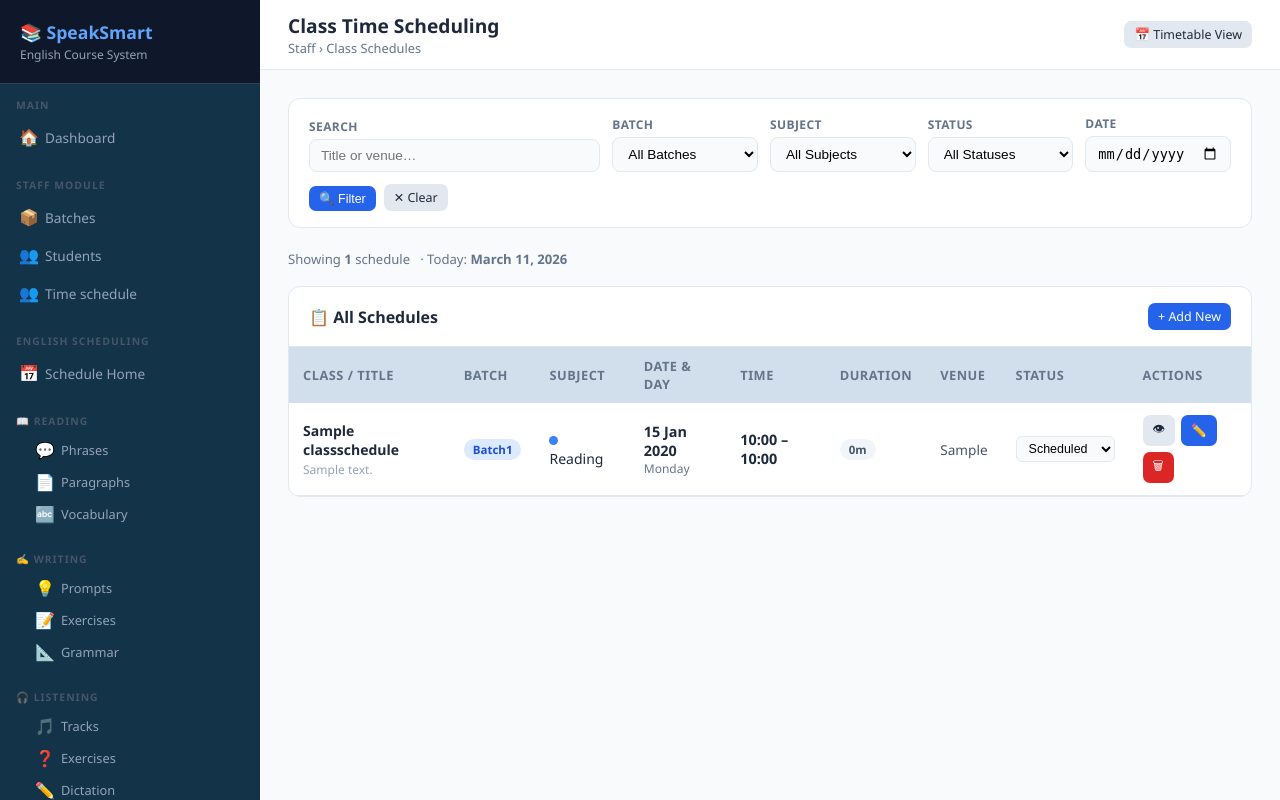
After one commit to DevikaKumar7/SpeakSmart-system, a Django app: page /staff/schedules/ in a window 1280 px wide. The commit adds this page. Run offline with Django 4.2, Linux system fonts and the light colour scheme; a user stored in the database is signed in; data comes from the database, SQL or seed files in the repository; both versions use the stored data as it was after the commit; tables that the repository leaves empty hold one stand-in row (values such as "Sample post").

Commit message:
time scheduling

```diff
--- a/staff/templates/staff/login.html
+++ b/staff/templates/staff/login.html
@@ -49,8 +49,6 @@ body{font-family:'Segoe UI',sans-serif;background:linear-gradient(135deg,#1e293b
     <div class="links" style="margin-top:14px">
         {% if role == 'Staff' %}
             <a href="{% url 'staff:register' %}">Register as Staff</a>
-            <span style="margin:0 8px">•</span>
-            <a href="{% url 'staff:student_login' %}">Student Login</a>
         {% else %}
             <a href="{% url 'staff:login' %}">← Staff Login</a>
         {% endif %}
--- /dev/null
+++ b/staff/templates/staff/schedule_list.html
@@ -0,0 +1,186 @@
+{% extends "base.html" %}
+{% block title %}Class Schedules{% endblock %}
+{% block page_title %}Class Time Scheduling{% endblock %}
+{% block breadcrumb %}Staff › Class Schedules{% endblock %}
+
+{% block topbar_actions %}
+<a href="{% url 'staff:schedule_list' %}" class="btn btn-secondary btn-sm">📅 Timetable View</a>
+
+{% endblock %}
+
+{% block content %}
+<style>
+  .filter-bar {
+    background:#fff; border:1px solid #e2e8f0; border-radius:12px;
+    padding:16px 20px; margin-bottom:22px;
+    display:flex; gap:12px; flex-wrap:wrap; align-items:flex-end;
+  }
+  .filter-bar .fg { display:flex; flex-direction:column; gap:4px; flex:1; min-width:140px; }
+  .filter-bar label { font-size:.75rem; font-weight:700; color:#64748b; text-transform:uppercase; letter-spacing:.4px; }
+  .filter-bar select,
+  .filter-bar input  { padding:8px 11px; border:1.5px solid #e2e8f0; border-radius:8px;
+                        font-size:.85rem; outline:none; background:#f8fafc; }
+  .filter-bar select:focus,
+  .filter-bar input:focus  { border-color:#2563eb; background:#fff; }
+
+  /* Status colour chips */
+  .chip-scheduled  { background:#dbeafe; color:#1d4ed8; }
+  .chip-ongoing    { background:#d1fae5; color:#065f46; }
+  .chip-completed  { background:#f1f5f9; color:#475569; }
+  .chip-cancelled  { background:#fee2e2; color:#b91c1c; }
+
+  /* Subject colour dots */
+  .dot { display:inline-block; width:9px; height:9px; border-radius:50%; margin-right:5px; }
+  .dot-reading   { background:#3b82f6; }
+  .dot-writing   { background:#8b5cf6; }
+  .dot-listening { background:#f59e0b; }
+  .dot-speaking  { background:#10b981; }
+  .dot-general   { background:#64748b; }
+
+  .sched-row td { vertical-align:middle; }
+  .time-block { font-size:.9rem; font-weight:700; color:#1e293b; }
+  .time-sub   { font-size:.75rem; color:#64748b; }
+
+  .quick-status select { border:1px solid #e2e8f0; border-radius:6px;
+    padding:4px 8px; font-size:.78rem; background:#f8fafc; cursor:pointer; }
+</style>
+
+<!-- Filter Bar -->
+<form method="get">
+  <div class="filter-bar">
+    <div class="fg" style="flex:2;min-width:180px">
+      <label>Search</label>
+      <input type="text" name="search" value="{{ search }}" placeholder="Title or venue…">
+    </div>
+    <div class="fg">
+      <label>Batch</label>
+      <select name="batch">
+        <option value="">All Batches</option>
+        {% for b in batches %}
+        <option value="{{ b.id }}" {% if batch_id == b.id|stringformat:"s" %}selected{% endif %}>{{ b.name }}</option>
+        {% endfor %}
+      </select>
+    </div>
+    <div class="fg">
+      <label>Subject</label>
+      <select name="subject">
+        <option value="">All Subjects</option>
+        {% for val,label in subject_choices %}
+        <option value="{{ val }}" {% if subject_f == val %}selected{% endif %}>{{ label }}</option>
+        {% endfor %}
+      </select>
+    </div>
+    <div class="fg">
+      <label>Status</label>
+      <select name="status">
+        <option value="">All Statuses</option>
+        {% for val,label in status_choices %}
+        <option value="{{ val }}" {% if status_f == val %}selected{% endif %}>{{ label }}</option>
+        {% endfor %}
+      </select>
+    </div>
+    <div class="fg">
+      <label>Date</label>
+      <input type="date" name="date" value="{{ date_f }}">
+    </div>
+    <div style="display:flex;gap:8px;align-items:flex-end">
+      <button type="submit" class="btn btn-primary btn-sm">🔍 Filter</button>
+      <a href="{% url 'staff:schedule_list' %}" class="btn btn-secondary btn-sm">✕ Clear</a>
+    </div>
+  </div>
+</form>
+
+<!-- Summary counts -->
+<div style="display:flex;gap:10px;flex-wrap:wrap;margin-bottom:18px">
+  <span style="font-size:.82rem;color:#64748b">
+    Showing <strong>{{ schedules|length }}</strong> schedule{{ schedules|length|pluralize }}
+  </span>
+  {% if today %}
+  <span style="font-size:.82rem;color:#64748b">· Today: <strong>{{ today }}</strong></span>
+  {% endif %}
+</div>
+
+<!-- Schedule Table -->
+<div class="card">
+  <div class="card-header">
+    <h3>📋 All Schedules</h3>
+    <a href="{% url 'staff:schedule_list' %}" class="btn btn-primary btn-sm">+ Add New</a>
+  </div>
+  <div class="card-body" style="padding:0">
+    <div class="table-wrap">
+      <table>
+        <thead>
+          <tr>
+            <th>Class / Title</th>
+            <th>Batch</th>
+            <th>Subject</th>
+            <th>Date & Day</th>
+            <th>Time</th>
+            <th>Duration</th>
+            <th>Venue</th>
+            <th>Status</th>
+            <th>Actions</th>
+          </tr>
+        </thead>
+        <tbody>
+          {% for s in schedules %}
+          <tr class="sched-row">
+            <td>
+              <a href="{% url 'staff:schedule_detail' s.pk %}" style="font-weight:700;color:#1e293b;text-decoration:none">
+                {{ s.title }}
+              </a>
+              {% if s.notes %}<div style="font-size:.75rem;color:#94a3b8;margin-top:2px">{{ s.notes|truncatechars:40 }}</div>{% endif %}
+            </td>
+            <td>
+              <span class="badge badge-primary">{{ s.batch.name }}</span>
+            </td>
+            <td>
+              <span class="dot dot-{{ s.subject }}"></span>
+              {{ s.get_subject_display }}
+            </td>
+            <td>
+              <div class="time-block">{{ s.date|date:"d M Y" }}</div>
+              <div class="time-sub">{{ s.day }}</div>
+            </td>
+            <td>
+              <div class="time-block">{{ s.start_time|time:"H:i" }} – {{ s.end_time|time:"H:i" }}</div>
+            </td>
+            <td>
+              <span class="badge badge-secondary">{{ s.duration_display }}</span>
+            </td>
+            <td style="color:#475569;font-size:.85rem">{{ s.venue|default:"—" }}</td>
+            <td>
+              <!-- Quick status update -->
+              <form method="post" action="{% url 'staff:schedule_status_update' s.pk %}" class="quick-status">
+                {% csrf_token %}
+                <select name="status" onchange="this.form.submit()" title="Change status">
+                  {% for val,label in status_choices %}
+                  <option value="{{ val }}" {% if s.status == val %}selected{% endif %}>{{ label }}</option>
+                  {% endfor %}
+                </select>
+              </form>
+            </td>
+            <td>
+              <div class="action-buttons">
+                <a href="{% url 'staff:schedule_detail' s.pk %}" class="btn btn-secondary btn-sm" title="View">👁</a>
+                <a href="{% url 'staff:schedule_edit' s.pk %}"   class="btn btn-primary btn-sm"   title="Edit">✏️</a>
+                <a href="{% url 'staff:schedule_delete' s.pk %}" class="btn btn-danger btn-sm"    title="Delete">🗑</a>
+              </div>
+            </td>
+          </tr>
+          {% empty %}
+          <tr>
+            <td colspan="9">
+              <div class="empty-state">
+                <div class="icon">📅</div>
+                <p>No class schedules found. <a href="{% url 'staff:schedule_list' %}" style="color:#2563eb">Create one now →</a></p>
+              </div>
+            </td>
+          </tr>
+          {% endfor %}
+        </tbody>
+      </table>
+    </div>
+  </div>
+</div>
+{% endblock %}
--- a/staff/urls.py
+++ b/staff/urls.py
@@ -11,6 +11,8 @@ urlpatterns = [
     path('dashboard/', views.dashboard, name='dashboard'),
     path('student-portal/', views.student_portal, name='student_portal'),
 
+
+
     # Batch URLs
     path('batches/', views.batch_list, name='batch_list'),
     path('batches/create/', views.batch_create, name='batch_create'),
@@ -23,4 +25,15 @@ urlpatterns = [
     path('students/<int:pk>/', views.student_detail, name='student_detail'),
     path('students/<int:pk>/edit/', views.student_edit, name='student_edit'),
     path('students/<int:pk>/toggle/', views.student_toggle, name='student_toggle'),
+
+    # ── Class Time Scheduling ─────────────────────────────────────────────────────
+    path('schedules/',                   views.schedule_list,          name='schedule_list'),
+    # path('schedules/create/',            views.schedule_create,        name='schedule_create'),
+    # path('schedules/timetable/',         views.schedule_timetable,     name='schedule_timetable'),
+    # path('schedules/<int:pk>/',          views.schedule_detail,        name='schedule_detail'),
+    # path('schedules/<int:pk>/edit/',     views.schedule_edit,          name='schedule_edit'),
+    # path('schedules/<int:pk>/delete/',   views.schedule_delete,        name='schedule_delete'),
+    # path('schedules/<int:pk>/status/',   views.schedule_status_update, name='schedule_status_update'),
+
+
 ]
--- a/staff/views.py
+++ b/staff/views.py
@@ -4,7 +4,9 @@ from django.contrib.auth.decorators import login_required
 from django.contrib import messages
 from django.contrib.auth.models import User
 from .models import StaffProfile, Student, Batch
-from .forms import StaffRegistrationForm, StudentForm, BatchForm
+from .forms import StaffRegistrationForm, StudentForm, BatchForm, ClassSchedule
+from django.db.models import Q
+from datetime import date
 
 
 def staff_login(request):
@@ -35,6 +37,49 @@ def student_login(request):
         else:
             messages.error(request, 'Invalid credentials or not a student.')
     return render(request, 'staff/login.html', {'role': 'Student'})
+
+@login_required
+def student_dashboard(request):
+    """Full student dashboard with content counts and pending tasks."""
+    if request.user.is_staff:
+        return redirect('staff:dashboard')
+
+    student = get_object_or_404(Student, user=request.user)
+
+    # Content counts for the 4 skill cards
+    content_counts = {
+        'phrases':     Phrase.objects.filter(is_active=True).count(),
+        'paragraphs':  Paragraph.objects.filter(is_active=True).count(),
+        'vocabulary':  Vocabulary.objects.filter(is_active=True).count(),
+        'prompts':     WritingPrompt.objects.filter(is_active=True).count(),
+        'exercises':   WritingExercise.objects.filter(is_active=True).count(),
+        'grammar':     GrammarRule.objects.filter(is_active=True).count(),
+        'tracks':      ListeningTrack.objects.filter(is_active=True).count(),
+        'dictations':  Dictation.objects.filter(is_active=True).count(),
+        'topics':      SpeakingTopic.objects.filter(is_active=True).count(),
+        'roleplay':    Roleplay.objects.filter(is_active=True).count(),
+    }
+
+    # Tasks for this student's batch
+    assigned_tasks = TaskAssignment.objects.filter(
+        batch=student.batch, is_active=True
+    ).order_by('due_date') if student.batch else TaskAssignment.objects.none()
+
+    submitted_ids = TaskSubmission.objects.filter(
+        student=student
+    ).values_list('task_id', flat=True)
+
+    pending_tasks = assigned_tasks.exclude(id__in=submitted_ids)
+    completed_tasks = assigned_tasks.filter(id__in=submitted_ids)
+
+    return render(request, 'staff/student_dashboard.html', {
+        'student':         student,
+        'content_counts':  content_counts,
+        'pending_tasks':   pending_tasks,
+        'completed_tasks': completed_tasks,
+        'total_assigned':  assigned_tasks.count(),
+        'submitted_count': completed_tasks.count(),
+    })
 
 
 def staff_logout(request):
@@ -67,6 +112,47 @@ def dashboard(request):
         'total_batches': total_batches,
         'recent_students': recent_students,
         'batches': batches,
+    })
+
+@login_required
+def schedule_list(request):
+    """List all class schedules with filters."""
+    if not request.user.is_staff:
+        return redirect('staff:student_portal')
+
+    batch_id   = request.GET.get('batch', '')
+    status_f   = request.GET.get('status', '')
+    subject_f  = request.GET.get('subject', '')
+    date_f     = request.GET.get('date', '')
+    search     = request.GET.get('search', '')
+
+    schedules = ClassSchedule.objects.select_related('batch', 'created_by').all()
+
+    if batch_id:
+        schedules = schedules.filter(batch_id=batch_id)
+    if status_f:
+        schedules = schedules.filter(status=status_f)
+    if subject_f:
+        schedules = schedules.filter(subject=subject_f)
+    if date_f:
+        schedules = schedules.filter(date=date_f)
+    if search:
+        schedules = schedules.filter(
+            Q(title__icontains=search) | Q(venue__icontains=search)
+        )
+
+    batches = Batch.objects.filter(is_active=True)
+    return render(request, 'staff/schedule_list.html', {
+        'schedules':   schedules,
+        'batches':     batches,
+        'batch_id':    batch_id,
+        'status_f':    status_f,
+        'subject_f':   subject_f,
+        'date_f':      date_f,
+        'search':      search,
+        'today':       date.today(),
+        'status_choices':  ClassSchedule.STATUS_CHOICES,
+        'subject_choices': ClassSchedule.SUBJECT_CHOICES,
     })
 
 
--- a/templates/base.html
+++ b/templates/base.html
@@ -15,7 +15,7 @@
         body { font-family: 'Segoe UI', sans-serif; background: var(--bg); color: var(--text); display: flex; min-height: 100vh; }
 
         /* Sidebar */
-        .sidebar { width: var(--sidebar-w); background: #207ebd; color: #cbd5e1; position: fixed; top: 0; left: 0; height: 100vh; overflow-y: auto; z-index: 100; display: flex; flex-direction: column; }
+        .sidebar { width: var(--sidebar-w); background: #133348; color: #cbd5e1; position: fixed; top: 0; left: 0; height: 100vh; overflow-y: auto; z-index: 100; display: flex; flex-direction: column; }
         .sidebar-logo { padding: 20px; background: #0f172a; border-bottom: 1px solid #334155; }
         .sidebar-logo h2 { color: #60a5fa; font-size: 1.1rem; font-weight: 700; }
         .sidebar-logo p { color: #94a3b8; font-size: 0.75rem; margin-top: 2px; }
@@ -172,6 +172,7 @@
         <div class="sidebar-section-title">Staff Module</div>
         <a href="{% url 'staff:batch_list' %}"><span class="icon">📦</span> Batches</a>
         <a href="{% url 'staff:student_list' %}"><span class="icon">👥</span> Students</a>
+        <a href="{% url 'staff:schedule_list' %}"><span class="icon">👥</span> Time schedule</a>
     </div>
 
     <div class="sidebar-section">
```
Also changed, not shown: staff/forms.py (+29 -1 lines), staff/models.py (+69 -0 lines), db.sqlite3, staff/migrations/0002_classschedule.py (added).
